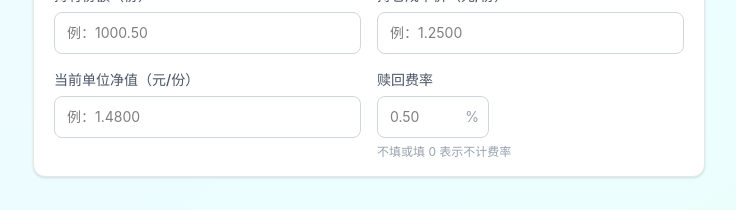
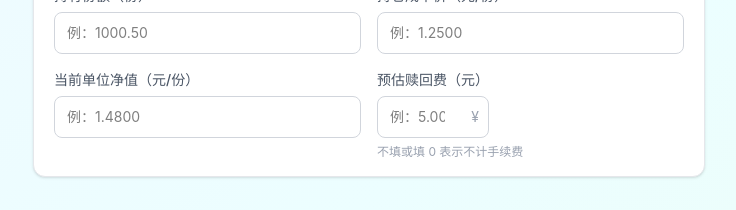
Before and after one commit to chaihongjun/zero-fund-calculator, a Vue app: page / in a window 1280 px wide. Shown: the part 200-410 px from the top of the page, without its empty margins (271-1007 px from the left). Built offline with nearby package versions, Linux system fonts and the light colour scheme.

Commit message:
feat: switch from fee rate % to estimated fee input in yuan

```diff
--- a/src/components/ZeroFundCalculator.vue
+++ b/src/components/ZeroFundCalculator.vue
@@ -46,20 +46,19 @@
             />
           </div>
           <div>
-            <label class="block text-sm font-medium text-gray-600 mb-1.5">赎回费率</label>
+            <label class="block text-sm font-medium text-gray-600 mb-1.5">预估赎回费（元）</label>
             <div class="relative w-28">
               <input
-                v-model.number="feeRate"
+                v-model.number="estimatedFee"
                 type="number"
                 step="0.01"
                 min="0"
-                max="100"
-                placeholder="0.50"
+                placeholder="例：5.00"
                 class="w-full pl-3 pr-7 py-2.5 border border-gray-300 rounded-lg text-sm focus:ring-2 focus:ring-emerald-500 focus:border-emerald-500 outline-none transition"
               />
-              <span class="absolute right-2.5 top-1/2 -translate-y-1/2 text-gray-400 text-sm">%</span>
+              <span class="absolute right-2.5 top-1/2 -translate-y-1/2 text-gray-400 text-sm">¥</span>
             </div>
-            <p class="mt-1.5 text-xs text-gray-400">不填或填 0 表示不计费率</p>
+            <p class="mt-1.5 text-xs text-gray-400">不填或填 0 表示不计手续费</p>
           </div>
         </div>
       </div>
@@ -152,7 +151,7 @@ import { ref, computed } from 'vue'
 const shares = ref(null)
 const costPrice = ref(null)
 const nav = ref(null)
-const feeRate = ref(null)
+const estimatedFee = ref(null)
 
 const isValid = computed(() =>
   +shares.value > 0 && +costPrice.value > 0 && +nav.value > 0
@@ -165,11 +164,11 @@ const profitRate = computed(() =>
   totalPrincipal.value ? (profit.value / totalPrincipal.value) * 100 : 0
 )
 
-const feeDecimal = computed(() => (feeRate.value ?? 0) / 100)
+const feeAmount = computed(() => estimatedFee.value ?? 0)
 
 const targetSellCash = computed(() => {
   if (!isValid.value) return 0
-  return totalPrincipal.value / (1 - feeDecimal.value)
+  return totalPrincipal.value + feeAmount.value
 })
 
 const canZeroCost = computed(() => marketValue.value >= targetSellCash.value)
@@ -179,9 +178,8 @@ const remainingShares = computed(() => shares.value - sellShares.value)
 const remainingValue = computed(() => remainingShares.value * nav.value)
 const breakEvenNav = computed(() => {
   if (!isValid.value) return 0
-  return totalPrincipal.value / (shares.value * (1 - feeDecimal.value))
+  return targetSellCash.value / shares.value
 })
-const sellFee = computed(() => targetSellCash.value * feeDecimal.value)
 const gap = computed(() => Math.max(0, targetSellCash.value - marketValue.value))
 
 const fmt = (v, d = 2) => (v ?? 0).toFixed(d)
@@ -203,7 +201,7 @@ const stats = computed(() => [
 
 const sellPlan = computed(() => [
   { label: '需卖出金额', value: `¥ ${fmt(targetSellCash.value)}` },
-  { label: '预估赎回费', value: `¥ ${fmt(sellFee.value)}` },
+  { label: '预估赎回费', value: `¥ ${fmt(feeAmount.value)}` },
   { label: '对应卖出份额', value: `${fmt(sellShares.value)} 份` },
   { label: '剩余零成本份额', value: `${fmt(remainingShares.value)} 份` },
   { label: '零成本底仓市值', value: `¥ ${fmt(remainingValue.value)}` }
```
